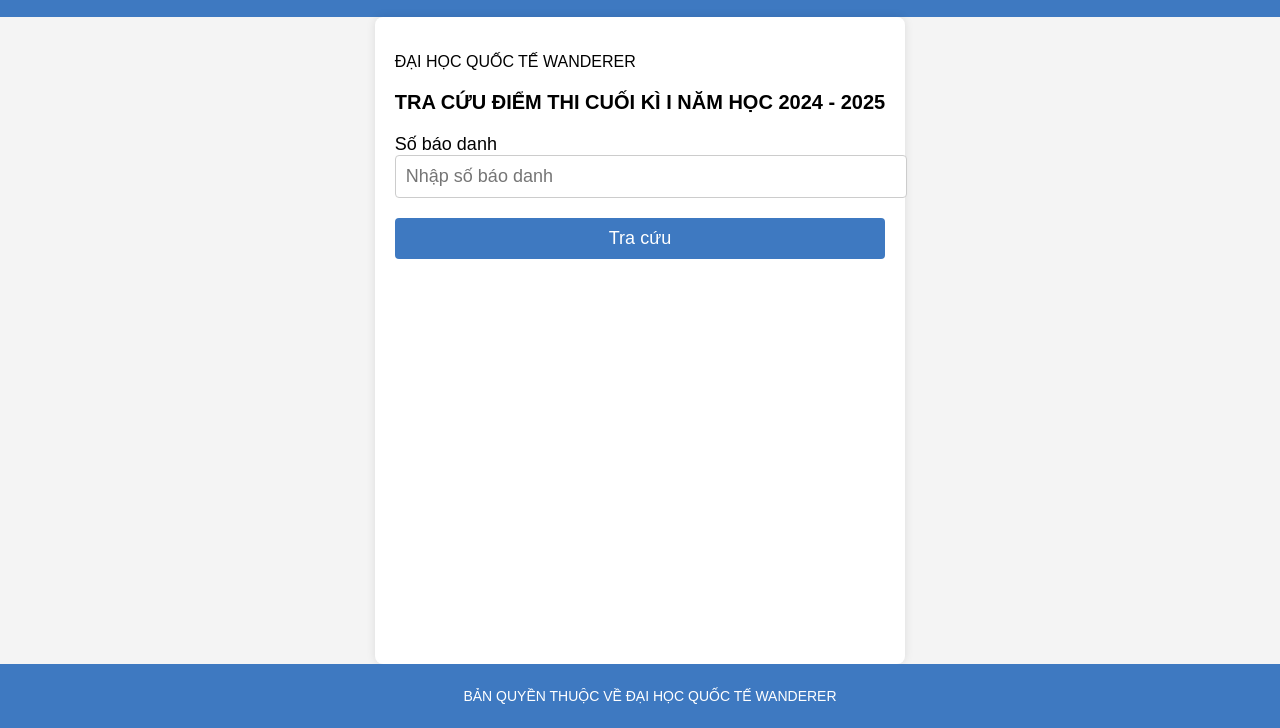
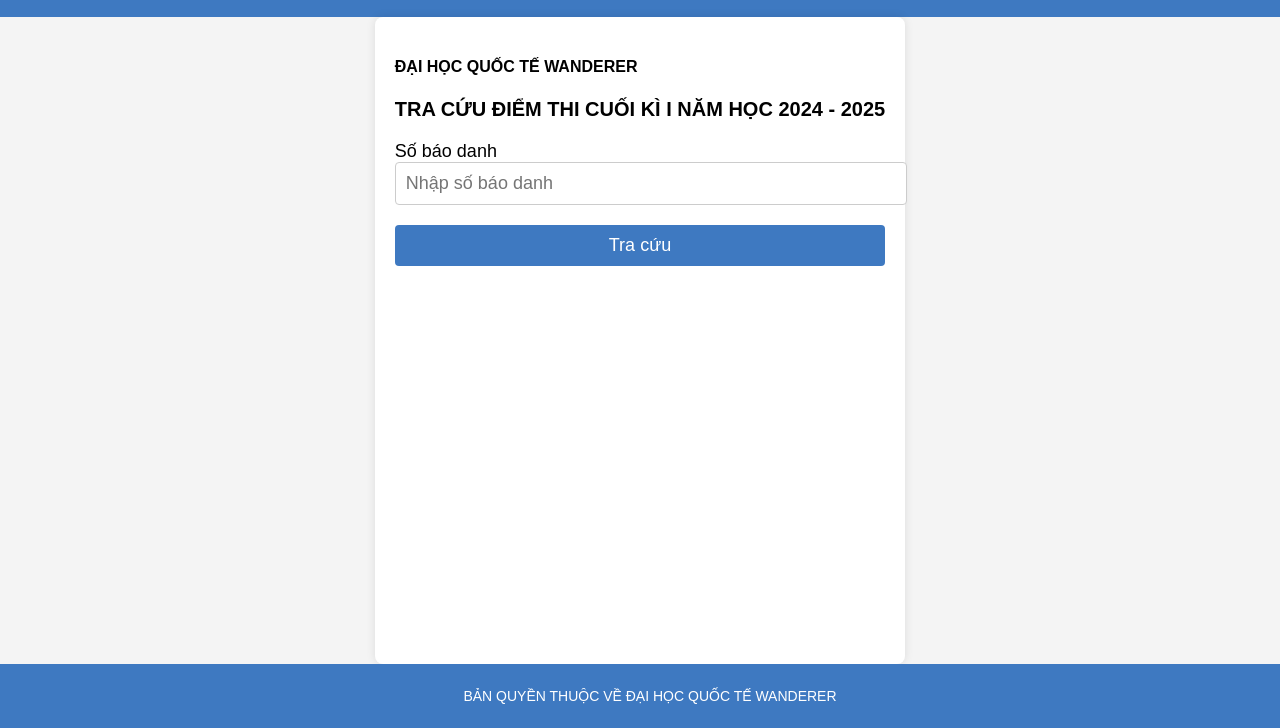
Before and after one commit to vietlizi/tradiem, a plain HTML site: page index.html in a window 1280 px wide. Shown: the part 72-800 px from the top of the page. Drawn offline with Linux system fonts and the light colour scheme.

Commit message:
commitment

```diff
--- a/index.html
+++ b/index.html
@@ -14,7 +14,7 @@
     </header>
 
     <div class="container">
-        <p>ĐẠI HỌC QUỐC TẾ WANDERER</p>
+        <h4>ĐẠI HỌC QUỐC TẾ WANDERER</h4>
         <h3>TRA CỨU ĐIỂM THI CUỐI KÌ I NĂM HỌC 2024 - 2025</h3>
 
         <div class="form-group">
```
